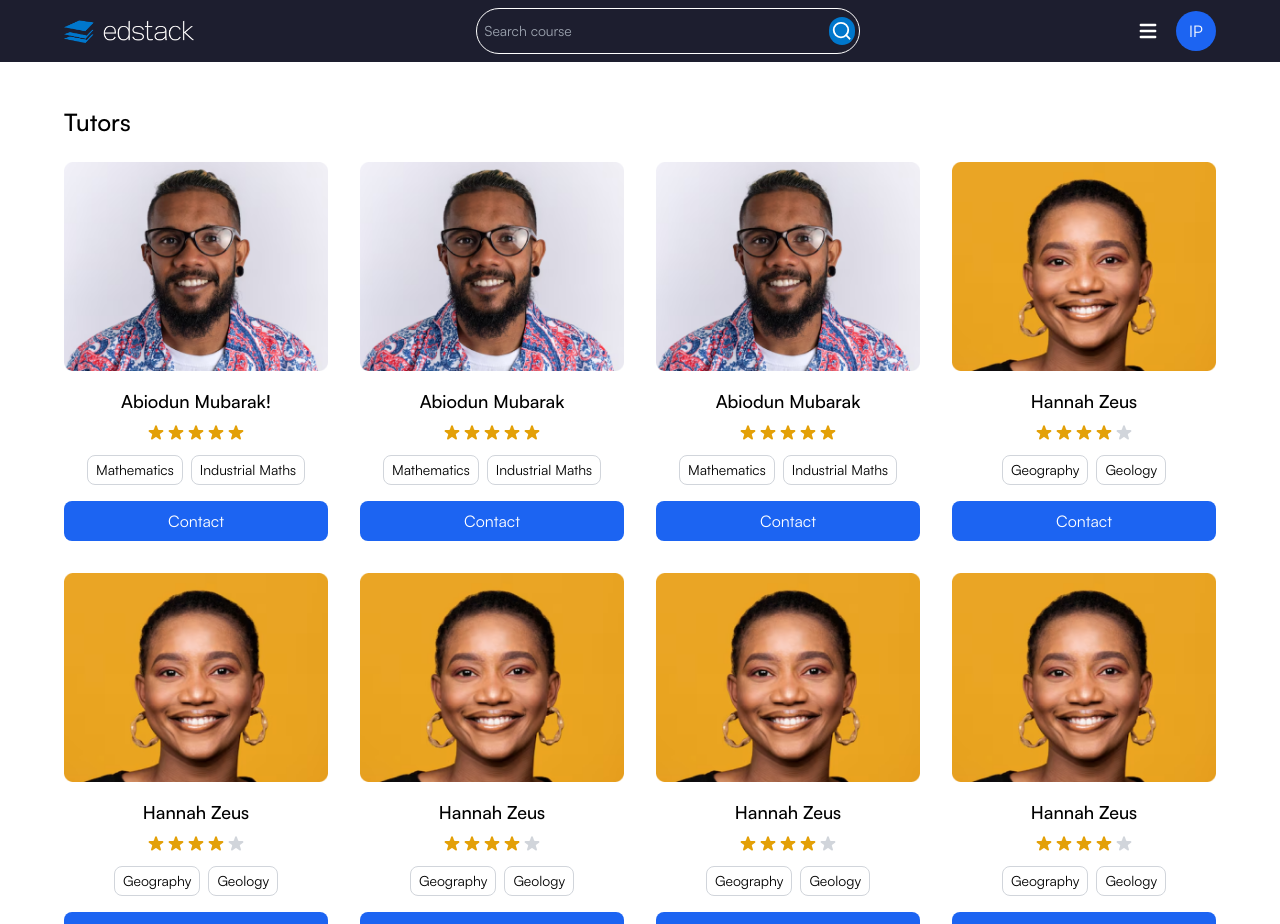
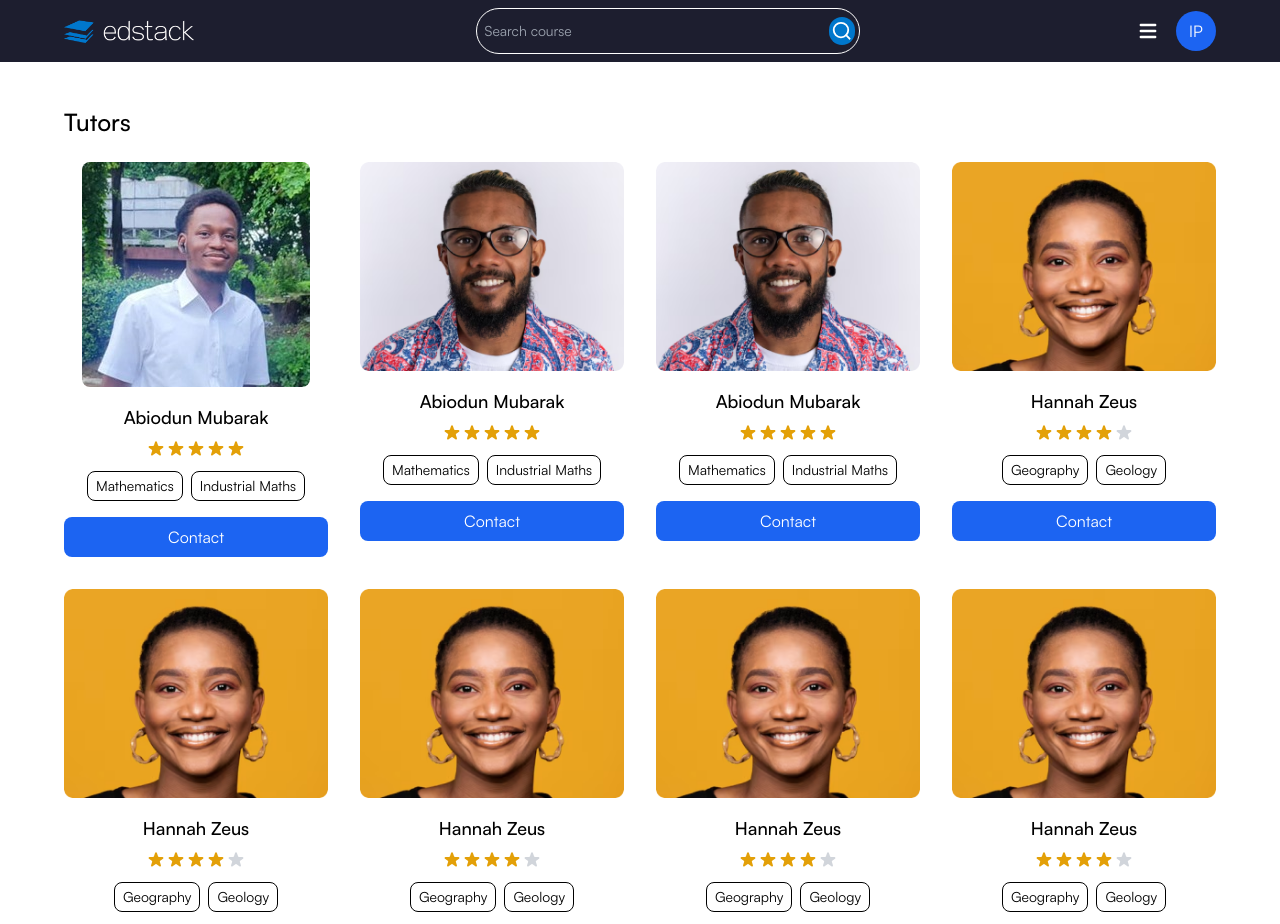
Before and after one commit to Edstack-Digital/edstack-mvp-one, a React (Vite) app: page /tutor in a window 1280 px wide. Shown: the top 924 px of the page. Built offline with nearby package versions, Linux system fonts and the light colour scheme.

Commit message:
Dialog Tutor Pop Up

```diff
--- a/src/pages/Tutor.jsx
+++ b/src/pages/Tutor.jsx
@@ -1,8 +1,112 @@
+import { useState } from "react";
 import { Rating } from "flowbite-react";
 import Header from "../components/common/Header";
 import Lower from "../components/common/Lower";
 
 function Tutor() {
+  const [showDialog, setShowDialog] = useState(false);
+  const [contactInfo, setContactInfo] = useState({ name: "", phone: "", email: "" });
+
+  const tutors = [
+    {
+      name: "Abiodun Mubarak",
+      phone: "123-456-7890",
+      email: "abiodun@example.com",
+      subjects: ["Mathematics", "Industrial Maths"],
+      image: "/t1.jpeg",
+      rating: 5,
+    },
+    {
+      name: "Abiodun Mubarak",
+      phone: "123-456-7890",
+      email: "abiodun@example.com",
+      subjects: ["Mathematics", "Industrial Maths"],
+      image: "/image.png",
+      rating: 5,
+    },
+    {
+      name: "Abiodun Mubarak",
+      phone: "123-456-7890",
+      email: "abiodun@example.com",
+      subjects: ["Mathematics", "Industrial Maths"],
+      image: "/image.png",
+      rating: 5,
+    },
+    {
+      name: "Hannah Zeus",
+      phone: "987-654-3210",
+      email: "hannah@example.com",
+      subjects: ["Geography", "Geology"],
+      image: "/image1.png",
+      rating: 4,
+    },
+    {
+      name: "Hannah Zeus",
+      phone: "987-654-3210",
+      email: "hannah@example.com",
+      subjects: ["Geography", "Geology"],
+      image: "/image1.png",
+      rating: 4,
+    },
+    {
+      name: "Hannah Zeus",
+      phone: "987-654-3210",
+      email: "hannah@example.com",
+      subjects: ["Geography", "Geology"],
+      image: "/image1.png",
+      rating: 4,
+    },
+    {
+      name: "Hannah Zeus",
+      phone: "987-654-3210",
+      email: "hannah@example.com",
+      subjects: ["Geography", "Geology"],
+      image: "/image1.png",
+      rating: 4,
+    },
+    {
+      name: "Hannah Zeus",
+      phone: "987-654-3210",
+      email: "hannah@example.com",
+      subjects: ["Geography", "Geology"],
+      image: "/image1.png",
+      rating: 4,
+    },
+    {
+      name: "Hannah Zeus",
+      phone: "987-654-3210",
+      email: "hannah@example.com",
+      subjects: ["Geography", "Geology"],
+      image: "/image1.png",
+      rating: 4,
+    },
+    {
+      name: "Hannah Zeus",
+      phone: "987-654-3210",
+      email: "hannah@example.com",
+      subjects: ["Geography", "Geology"],
+      image: "/image1.png",
+      rating: 4,
+    },
+    {
+      name: "Hannah Zeus",
+      phone: "987-654-3210",
+      email: "hannah@example.com",
+      subjects: ["Geography", "Geology"],
+      image: "/image1.png",
+      rating: 4,
+    },
+  ];
+
+  const handleContactClick = (tutor) => {
+    setContactInfo(tutor);
+    setShowDialog(true);
+  };
+
+  const closeDialog = () => {
+    setShowDialog(false);
+  };
+
   return (
     <>
       <Header />
@@ -10,260 +114,57 @@ function Tutor() {
         <div className="mb-6 text-2xl font-bold">Tutors</div>
 
         <div className="grid grid-cols-1 gap-8 sm:grid-cols-2 lg:grid-cols-4">
-          <div className="flex flex-col items-center">
-            <img src="/image.png" alt="Abiodun Mubarak" className="mb-4" />
-            <div className="mb-2 text-lg font-semibold">Abiodun Mubarak!</div>
+          {tutors.map((tutor, index) => (
+            <div key={index} className="flex flex-col items-center">
+              <img src={tutor.image} alt={tutor.name} className="mb-4 rounded-lg" />
+              <div className="mb-2 text-lg font-semibold">{tutor.name}</div>
               <Rating className="mb-3">
-              <Rating.Star />
-              <Rating.Star />
-              <Rating.Star />
-              <Rating.Star />
-              <Rating.Star />
+                {[...Array(5)].map((_, i) => (
+                  <Rating.Star key={i} filled={i < tutor.rating} />
+                ))}
               </Rating>
               <div className="flex gap-2">
-              <div className="rounded-lg border border-gray-300 px-2 py-1 text-sm">
-                Mathematics
+                {tutor.subjects.map((subject, idx) => (
+                  <div
+                    key={idx}
+                    className="rounded-lg border border-black  px-2 py-1 text-sm"
+                  >
+                    {subject}
                   </div>
-              <div className="rounded-lg border border-gray-300 px-2 py-1 text-sm">
-                Industrial Maths
+                ))}
               </div>
-            </div>
-            <button className="mt-4 w-full rounded-lg bg-blue-600 py-2 text-white hover:bg-blue-700">
+              <button
+                className="mt-4 w-full rounded-lg bg-blue-600 py-2 text-white hover:bg-blue-700"
+                onClick={() => handleContactClick(tutor)}
+              >
                 Contact
               </button>
             </div>
-
-          <div className="flex flex-col items-center">
-            <img src="/image.png" alt="Abiodun Mubarak" className="mb-4" />
-            <div className="mb-2 text-lg font-semibold">Abiodun Mubarak</div>
-            <Rating className="mb-3">
-              <Rating.Star />
-              <Rating.Star />
-              <Rating.Star />
-              <Rating.Star />
-              <Rating.Star />
-            </Rating>
-            <div className="flex gap-2">
-              <div className="rounded-lg border border-gray-300 px-2 py-1 text-sm">
-                Mathematics
-              </div>
-              <div className="rounded-lg border border-gray-300 px-2 py-1 text-sm">
-                Industrial Maths
+          ))}
         </div>
       </div>
-            <button className="mt-4 w-full rounded-lg bg-blue-600 py-2 text-white hover:bg-blue-700">
-              Contact
-            </button>
-          </div>
 
-          <div className="flex flex-col items-center">
-            <img src="/image.png" alt="Abiodun Mubarak" className="mb-4" />
-            <div className="mb-2 text-lg font-semibold">Abiodun Mubarak</div>
-            <Rating className="mb-3">
-              <Rating.Star />
-              <Rating.Star />
-              <Rating.Star />
-              <Rating.Star />
-              <Rating.Star />
-            </Rating>
-            <div className="flex gap-2">
-              <div className="rounded-lg border border-gray-300 px-2 py-1 text-sm">
-                Mathematics
-              </div>
-              <div className="rounded-lg border border-gray-300 px-2 py-1 text-sm">
-                Industrial Maths
-              </div>
-            </div>
-            <button className="mt-4 w-full rounded-lg bg-blue-600 py-2 text-white hover:bg-blue-700">
-              Contact
-            </button>
-          </div>
-
-          <div className="flex flex-col items-center">
-            <img src="/image1.png" alt="Hannah Zeus" className="mb-4" />
-            <div className="mb-2 text-lg font-semibold">Hannah Zeus</div>
-            <Rating className="mb-3">
-              <Rating.Star />
-              <Rating.Star />
-              <Rating.Star />
-              <Rating.Star />
-              <Rating.Star filled={false} />
-            </Rating>
-            <div className="flex gap-2">
-              <div className="rounded-lg border border-gray-300 px-2 py-1 text-sm">
-                Geography
-              </div>
-              <div className="rounded-lg border border-gray-300 px-2 py-1 text-sm">
-                Geology
-              </div>
-            </div>
-            <button className="mt-4 w-full rounded-lg bg-blue-600 py-2 text-white hover:bg-blue-700">
-              Contact
-            </button>
-          </div>
-
-          <div className="flex flex-col items-center">
-            <img src="/image1.png" alt="Hannah Zeus" className="mb-4" />
-            <div className="mb-2 text-lg font-semibold">Hannah Zeus</div>
-            <Rating className="mb-3">
-              <Rating.Star />
-              <Rating.Star />
-              <Rating.Star />
-              <Rating.Star />
-              <Rating.Star filled={false} />
-            </Rating>
-            <div className="flex gap-2">
-              <div className="rounded-lg border border-gray-300 px-2 py-1 text-sm">
-                Geography
-              </div>
-              <div className="rounded-lg border border-gray-300 px-2 py-1 text-sm">
-                Geology
-              </div>
-            </div>
-            <button className="mt-4 w-full rounded-lg bg-blue-600 py-2 text-white hover:bg-blue-700">
-              Contact
-            </button>
-          </div>
-
-          <div className="flex flex-col items-center">
-            <img src="/image1.png" alt="Hannah Zeus" className="mb-4" />
-            <div className="mb-2 text-lg font-semibold">Hannah Zeus</div>
-            <Rating className="mb-3">
-              <Rating.Star />
-              <Rating.Star />
-              <Rating.Star />
-              <Rating.Star />
-              <Rating.Star filled={false} />
-            </Rating>
-            <div className="flex gap-2">
-              <div className="rounded-lg border border-gray-300 px-2 py-1 text-sm">
-                Geography
-              </div>
-              <div className="rounded-lg border border-gray-300 px-2 py-1 text-sm">
-                Geology
-              </div>
-            </div>
-            <button className="mt-4 w-full rounded-lg bg-blue-600 py-2 text-white hover:bg-blue-700">
-              Contact
-            </button>
-          </div>
-
-          <div className="flex flex-col items-center">
-            <img src="/image1.png" alt="Hannah Zeus" className="mb-4" />
-            <div className="mb-2 text-lg font-semibold">Hannah Zeus</div>
-            <Rating className="mb-3">
-              <Rating.Star />
-              <Rating.Star />
-              <Rating.Star />
-              <Rating.Star />
-              <Rating.Star filled={false} />
-            </Rating>
-            <div className="flex gap-2">
-              <div className="rounded-lg border border-gray-300 px-2 py-1 text-sm">
-                Geography
-              </div>
-              <div className="rounded-lg border border-gray-300 px-2 py-1 text-sm">
-                Geology
-              </div>
-            </div>
-            <button className="mt-4 w-full rounded-lg bg-blue-600 py-2 text-white hover:bg-blue-700">
-              Contact
-            </button>
-          </div>
-
-          <div className="flex flex-col items-center">
-            <img src="/image1.png" alt="Hannah Zeus" className="mb-4" />
-            <div className="mb-2 text-lg font-semibold">Hannah Zeus</div>
-            <Rating className="mb-3">
-              <Rating.Star />
-              <Rating.Star />
-              <Rating.Star />
-              <Rating.Star />
-              <Rating.Star filled={false} />
-            </Rating>
-            <div className="flex gap-2">
-              <div className="rounded-lg border border-gray-300 px-2 py-1 text-sm">
-                Geography
-              </div>
-              <div className="rounded-lg border border-gray-300 px-2 py-1 text-sm">
-                Geology
-              </div>
-            </div>
-            <button className="mt-4 w-full rounded-lg bg-blue-600 py-2 text-white hover:bg-blue-700">
-              Contact
-            </button>
-          </div>
-
-          <div className="flex flex-col items-center">
-            <img src="/image1.png" alt="Hannah Zeus" className="mb-4" />
-            <div className="mb-2 text-lg font-semibold">Hannah Zeus</div>
-            <Rating className="mb-3">
-              <Rating.Star />
-              <Rating.Star />
-              <Rating.Star />
-              <Rating.Star />
-              <Rating.Star filled={false} />
-            </Rating>
-            <div className="flex gap-2">
-              <div className="rounded-lg border border-gray-300 px-2 py-1 text-sm">
-                Geography
-              </div>
-              <div className="rounded-lg border border-gray-300 px-2 py-1 text-sm">
-                Geology
-              </div>
-            </div>
-            <button className="mt-4 w-full rounded-lg bg-blue-600 py-2 text-white hover:bg-blue-700">
-              Contact
-            </button>
-          </div>
-
-          <div className="flex flex-col items-center">
-            <img src="/image1.png" alt="Hannah Zeus" className="mb-4" />
-            <div className="mb-2 text-lg font-semibold">Hannah Zeus</div>
-            <Rating className="mb-3">
-              <Rating.Star />
-              <Rating.Star />
-              <Rating.Star />
-              <Rating.Star />
-              <Rating.Star filled={false} />
-            </Rating>
-            <div className="flex gap-2">
-              <div className="rounded-lg border border-gray-300 px-2 py-1 text-sm">
-                Geography
-              </div>
-              <div className="rounded-lg border border-gray-300 px-2 py-1 text-sm">
-                Geology
-              </div>
-            </div>
-            <button className="mt-4 w-full rounded-lg bg-blue-600 py-2 text-white hover:bg-blue-700">
-              Contact
-            </button>
-          </div>
-
-          <div className="flex flex-col items-center">
-            <img src="/image1.png" alt="Hannah Zeus" className="mb-4" />
-            <div className="mb-2 text-lg font-semibold">Hannah Zeus</div>
-            <Rating className="mb-3">
-              <Rating.Star />
-              <Rating.Star />
-              <Rating.Star />
-              <Rating.Star />
-              <Rating.Star filled={false} />
-            </Rating>
-            <div className="flex gap-2">
-              <div className="rounded-lg border border-gray-300 px-2 py-1 text-sm">
-                Geography
-              </div>
-              <div className="rounded-lg border border-gray-300 px-2 py-1 text-sm">
-                Geology
-              </div>
-            </div>
-            <button className="mt-4 w-full rounded-lg bg-blue-600 py-2 text-white hover:bg-blue-700">
-              Contact
+      {/* Dialog Box */}
+      {showDialog && (
+        <div className="fixed inset-0 flex items-center justify-center bg-black bg-opacity-50">
+          <div className="w-96 rounded-lg bg-white p-6 shadow-lg">
+            <h3 className="mb-4 text-lg font-bold">{contactInfo.name}'s Contact Info</h3>
+            <p className="mb-2">
+              <strong>Phone:</strong> {contactInfo.phone}
+            </p>
+            <p className="mb-4">
+              <strong>Email:</strong> {contactInfo.email}
+            </p>
+            <button
+              className="w-full rounded-lg bg-blue-700 py-2 text-white hover:bg-red-700"
+              onClick={closeDialog}
+            >
+              Close
             </button>
           </div>
         </div>
-      </div>
+      )}
+
       <Lower />
     </>
   );
```
Also changed, not shown: public/t1.jpeg (added). Lines whose indentation alone changed are shown as unchanged.
